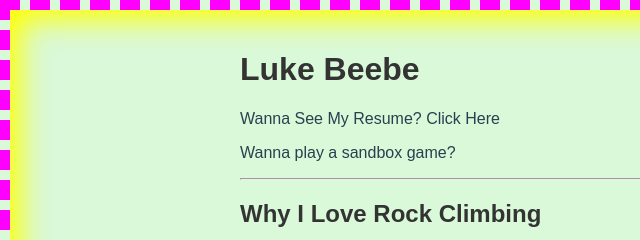
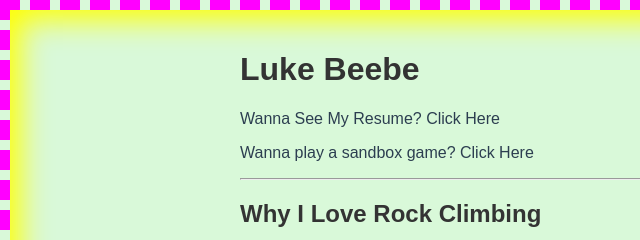
Before and after one commit to LukeBeebe11/Scratch-Page, a plain HTML site: page index.html in a window 1280 px wide. Shown: the top 240 px of the page, 0-640 px from the left. Drawn offline with Linux system fonts and the light colour scheme.

Commit message:
Update index.html

```diff
--- a/index.html
+++ b/index.html
@@ -44,7 +44,7 @@
   <div class="content">
     <h1>Luke Beebe</h1>
     <p><a href="https://lukebeebe11.github.io/IS-Final-Project/" target="_blank">Wanna See My Resume? Click Here</a></p>
-    <p><a href="https://lukebeebe11.github.io/AI-Sandbox-Game/" target="_blank">Wanna play a sandbox game?</a></p>
+    <p><a href="https://lukebeebe11.github.io/AI-Sandbox-Game/" target="_blank">Wanna play a sandbox game? Click Here</a></p>
     <hr>
 
     <h2>Why I Love Rock Climbing</h2>
```
